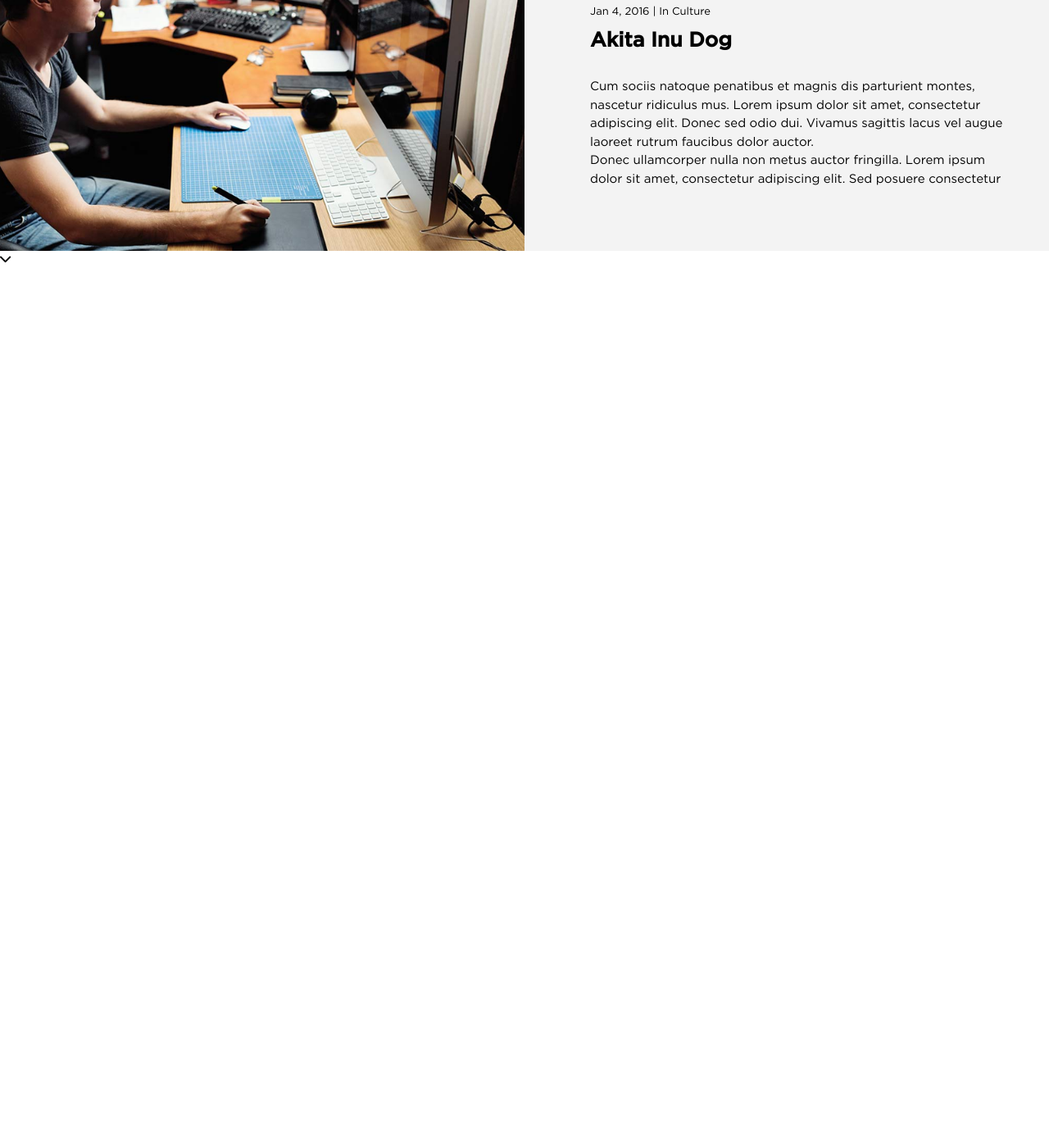
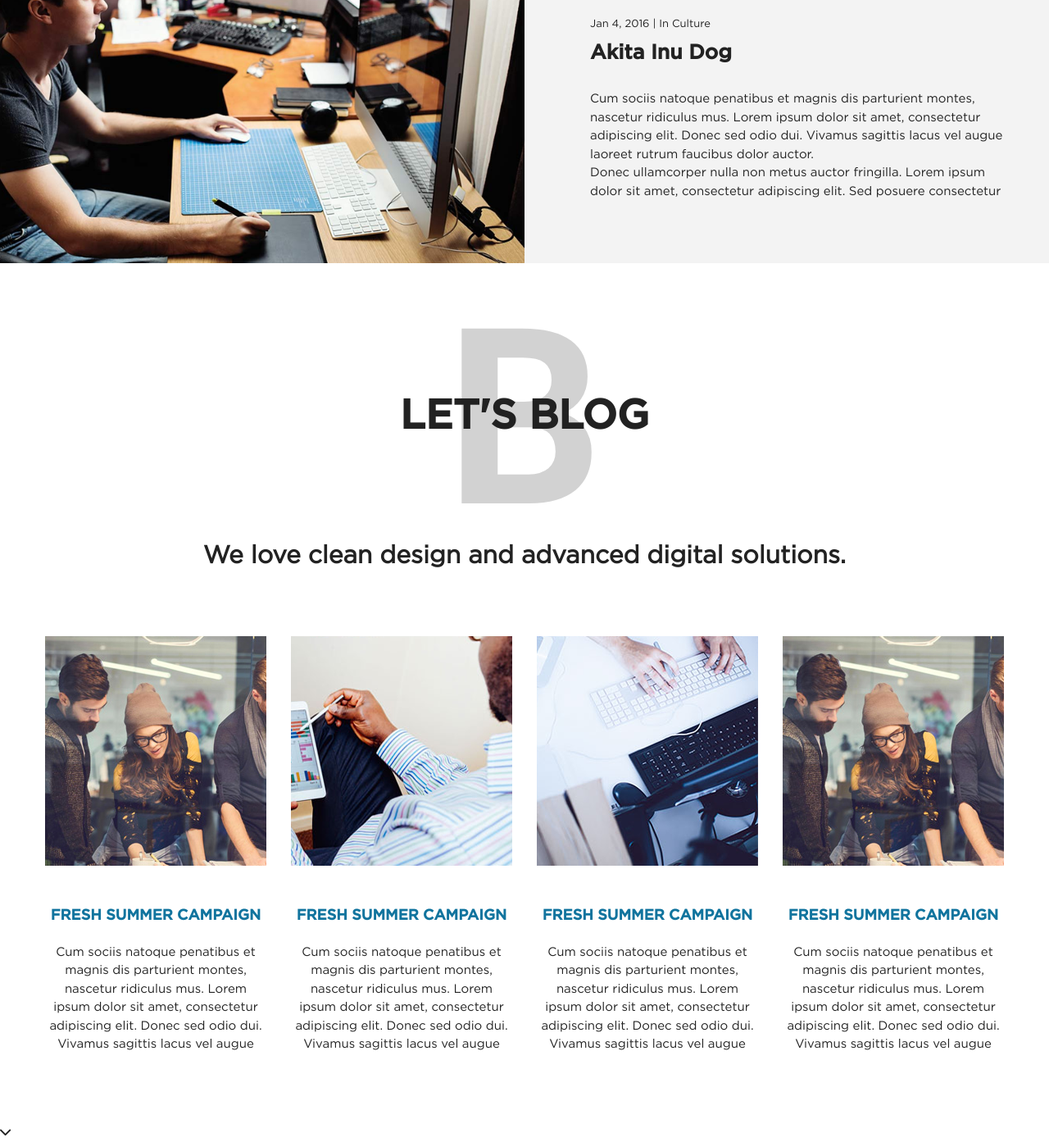
Before and after one commit to keva13/Portfolio-HTML-CSS-Coding, a plain HTML site: page index.html in a window 1280 px wide. Shown: the part 1942-3335 px from the top of the page at 82% size. Before the commit the page ends 2271 px from the top, so only its background shows below. Drawn offline with nearby package versions, Linux system fonts and the light colour scheme; files whose address does not match are found by name.

Commit message:
add section blog

```diff
--- a/css/style.css
+++ b/css/style.css
@@ -12,6 +12,7 @@ body {
   line-height: 1.5;
   font-family: GothamBook;
   font-size: 15px;
+  color: #222222;
 }
 
 input,
@@ -219,13 +220,13 @@ select {
     padding-top: 150px;
     padding-bottom: 70px;
 }
-.section-about_agency h2{
+.hTitle{
     text-align: center;
-    font-size: 40px;
+    font-size: 50px;
     font-family: GothamMedium;
     text-transform: uppercase;
 }
-.section-about_agency:before{
+.BigWord:before{
     content: "W";
     position: absolute;
     left: 0;
@@ -234,7 +235,7 @@ select {
     font-family: RobotoBold;
     color: white;
     opacity: 0.2;
-    line-height: 0.2;
+    line-height: 0.27;
 }
 .section-about_agency-wrapper{
     display: flex;
@@ -267,7 +268,7 @@ select {
         width: 50%;
         margin-bottom: 50px;
     }
-    .section-about_agency h2{
+    .hTitle{
         font-size: calc(40 * (100vw / 1200));
     }
     .section-about_agency:before{
@@ -284,7 +285,7 @@ select {
         width: 100%;
         margin-bottom: 50px;
     }
-    .section-about_agency h2{
+    .hTitle{
         font-size: calc(60 * (100vw / 1200));
     }
     .section-about_agency:before{
@@ -294,9 +295,6 @@ select {
 }
 
 
-.section-news{
-
-}
 .news{
     display: flex;
     align-items: center;
@@ -307,7 +305,7 @@ select {
 }
 .news.news-right{
     background-color: #f3f3f3;
-    color: black;
+    color: #222222;
 }
 .news .news-text{
     margin-left: calc((100vw - 1200px) / 2);
@@ -368,3 +366,57 @@ select {
     }
 
 }
+
+.section-blog.BigWord::before{
+    content: "B";
+    color: #222222;
+}
+.section-blog{
+    background-color: white;
+    text-align: center;
+    padding-top: 150px;
+    padding-bottom: 20px;
+}
+.section-blog h3{
+    font-family: GothamBook;
+    font-size: 30px;
+    margin-top: 110px;
+    margin-bottom: 60px;
+}
+.section-blog-wrapper{
+    display: flex;
+    flex-wrap: wrap;
+    justify-content: center;
+}
+.section-blog-wrapper .section-blog-item{
+    width: 25%;
+    padding: 15px;
+    margin-bottom: 50px;
+
+}
+.section-blog-wrapper .section-blog-item img{
+    width: 100%;
+}
+.section-blog-wrapper .section-blog-item h4{
+    font-family: GothamMedium;
+    font-size: 18px;
+    color: #11749e;
+    text-transform: uppercase;
+    margin-top: 40px;
+    margin-bottom: 20px;
+}
+.section-blog-wrapper .section-blog-item p{
+    font-family: GothamBook;
+    font-size: 15px;
+}
+
+@media screen and (max-width: 1000px){
+    .section-blog-wrapper .section-blog-item{
+        width: 50%;
+    }
+}
+@media screen and (max-width: 600px){
+    .section-blog-wrapper .section-blog-item{
+        width: 100%;
+    }
+}
--- a/index.html
+++ b/index.html
@@ -59,9 +59,9 @@
 
 	</section>
 
-	<section class="section-about_agency">
+	<section class="section-about_agency BigWord">
 		<div class="container">
-			<h2>We Are An Awesome Agency</h2>
+			<h2 class="hTitle">We Are An Awesome Agency</h2>
 			<div class="section-about_agency-wrapper">
 				<div class="section-about_agency-feature">
 					<div class="circle_with_icon">
@@ -130,6 +130,37 @@
 		</div>
 	</section>
 
+	<section class="section-blog BigWord">
+		<div class="container">
+			<h2 class="hTitle">Let's blog</h2>
+			<h3>We love clean design and advanced digital solutions.</h3>
+			<div class="section-blog-wrapper">
+				<div class="section-blog-item">
+					<img src="./img/blog-img1.png" alt="">
+					<h4>Fresh Summer Campaign</h4>
+					<p>Cum sociis natoque penatibus et magnis dis parturient montes, nascetur ridiculus mus. Lorem ipsum dolor sit amet, consectetur adipiscing elit. Donec sed odio dui. Vivamus sagittis lacus vel augue</p>
+				</div>
+				<div class="section-blog-item">
+					<img src="./img/blog-img2.png" alt="">
+					<h4>Fresh Summer Campaign</h4>
+					<p>Cum sociis natoque penatibus et magnis dis parturient montes, nascetur ridiculus mus. Lorem ipsum dolor sit amet, consectetur adipiscing elit. Donec sed odio dui. Vivamus sagittis lacus vel augue</p>
+				</div>
+				<div class="section-blog-item">
+					<img src="./img/blog-img3.png" alt="">
+					<h4>Fresh Summer Campaign</h4>
+					<p>Cum sociis natoque penatibus et magnis dis parturient montes, nascetur ridiculus mus. Lorem ipsum dolor sit amet, consectetur adipiscing elit. Donec sed odio dui. Vivamus sagittis lacus vel augue</p>
+				</div>
+				<div class="section-blog-item">
+					<img src="./img/blog-img1.png" alt="">
+					<h4>Fresh Summer Campaign</h4>
+					<p>
+						Cum sociis natoque penatibus et magnis dis parturient montes, nascetur ridiculus mus. Lorem ipsum dolor sit amet, consectetur adipiscing elit. Donec sed odio dui. Vivamus sagittis lacus vel augue
+					</p>
+				</div>
+			</div>
+		</div>
+	</section>
+
 	<footer>
 		<i class="fa-solid fa-chevron-down"></i>
 	</footer>
```
